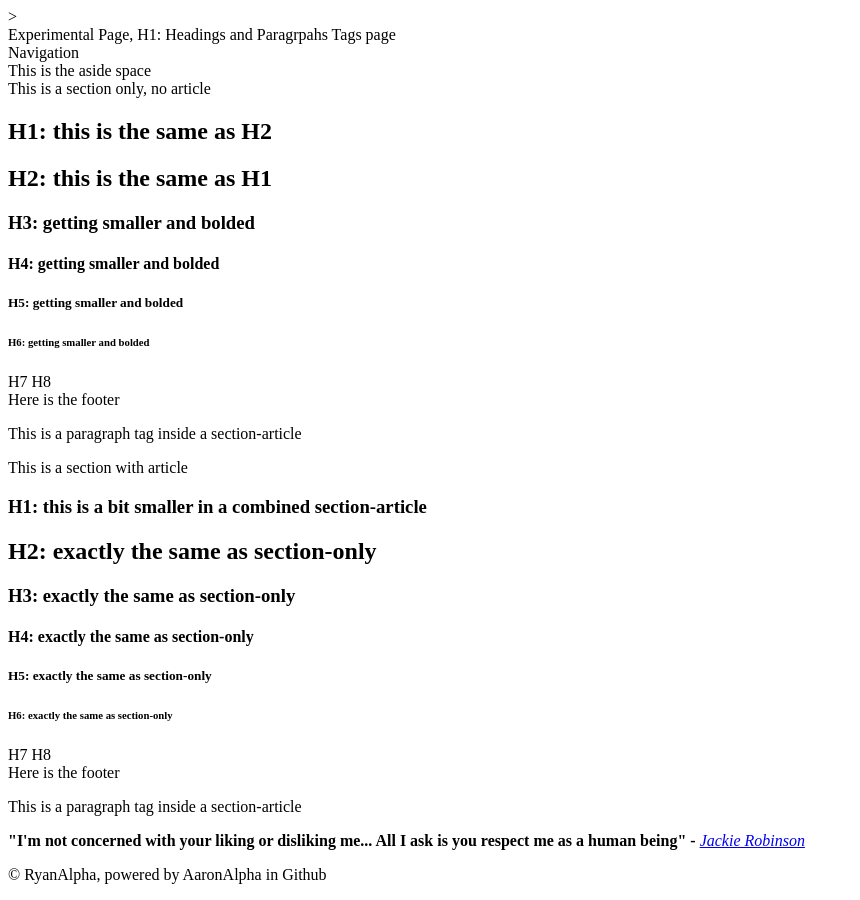
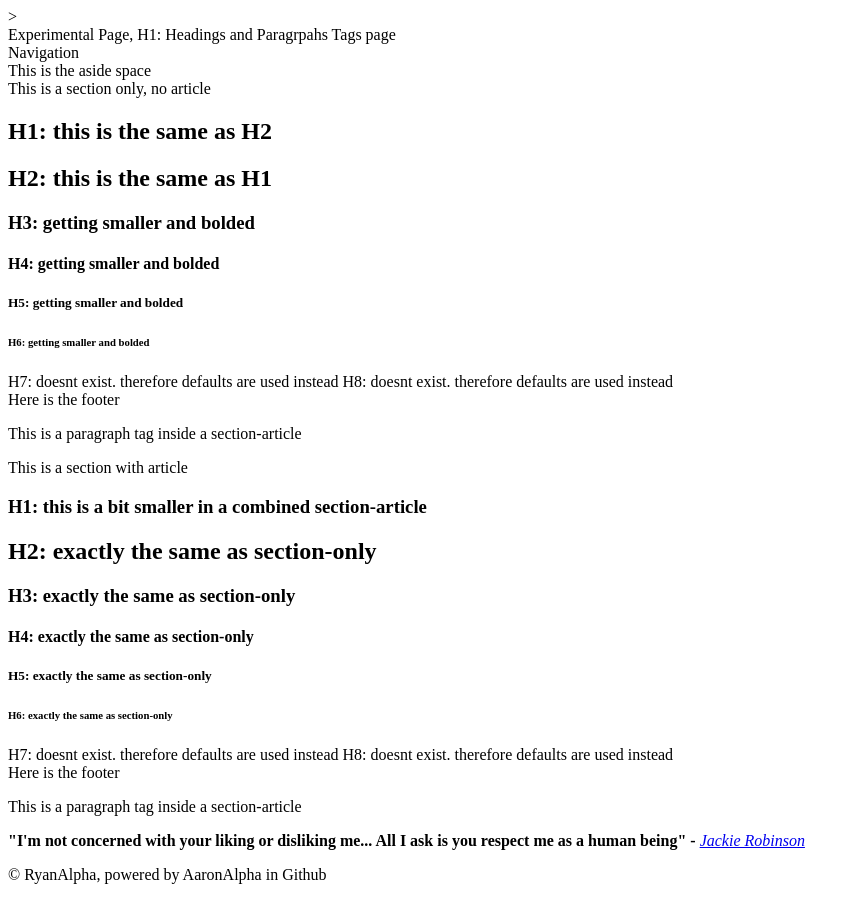
Before and after one commit to AaronAlpha/LearningHTML.github.io, a plain HTML site: page childPages/Headings and Paragraphs tags.html in a window 1280 px wide. Shown: the whole page, without its empty margins (0-860 px from the left). Drawn offline with Linux system fonts and the light colour scheme.

Commit message:
Update Headings and Paragraphs tags.html

```diff
--- a/childPages/Headings and Paragraphs tags.html
+++ b/childPages/Headings and Paragraphs tags.html
@@ -27,8 +27,8 @@
         <h4>H4: getting smaller and bolded</h4>
         <h5>H5: getting smaller and bolded</h5>
         <h6>H6: getting smaller and bolded</h6>
-        <h7>H7</h7>
-        <h8>H8</h8>
+        <h7>H7: doesnt exist. therefore defaults are used instead</h7>
+        <h8>H8: doesnt exist. therefore defaults are used instead</h8>
         <footer>Here is the footer</footer>
         <p>This is a paragraph tag inside a section-article</p>
     </section>
@@ -42,8 +42,8 @@
             <h4>H4: exactly the same as section-only</h4>
             <h5>H5: exactly the same as section-only</h5>
             <h6>H6: exactly the same as section-only</h6>
-            <h7>H7</h7>
-            <h8>H8</h8>
+            <h7>H7: doesnt exist. therefore defaults are used instead</h7>
+            <h8>H8: doesnt exist. therefore defaults are used instead</h8>
             <footer>Here is the footer</footer>
             <p>This is a paragraph tag inside a section-article</p>
         </article>
```
